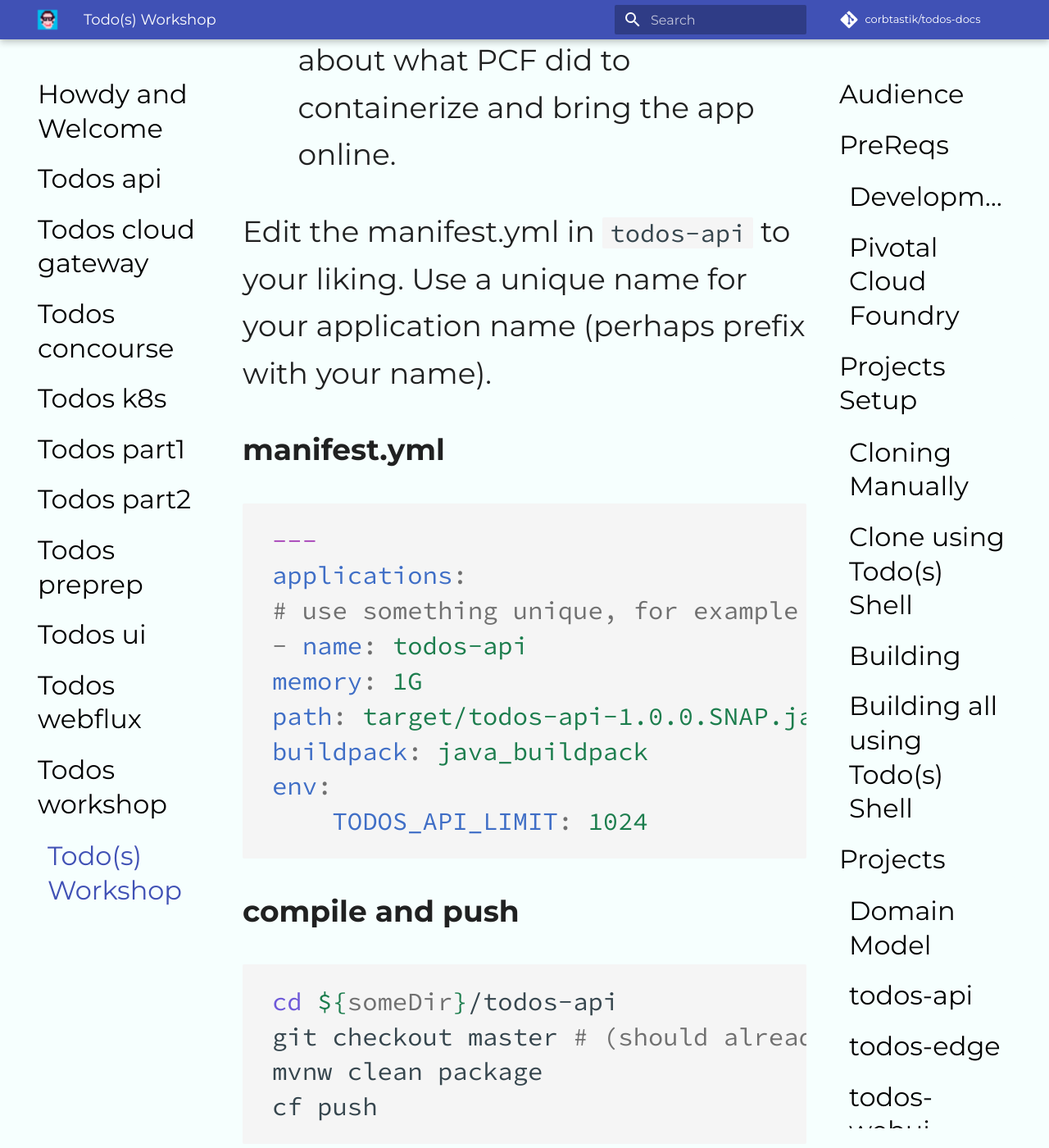
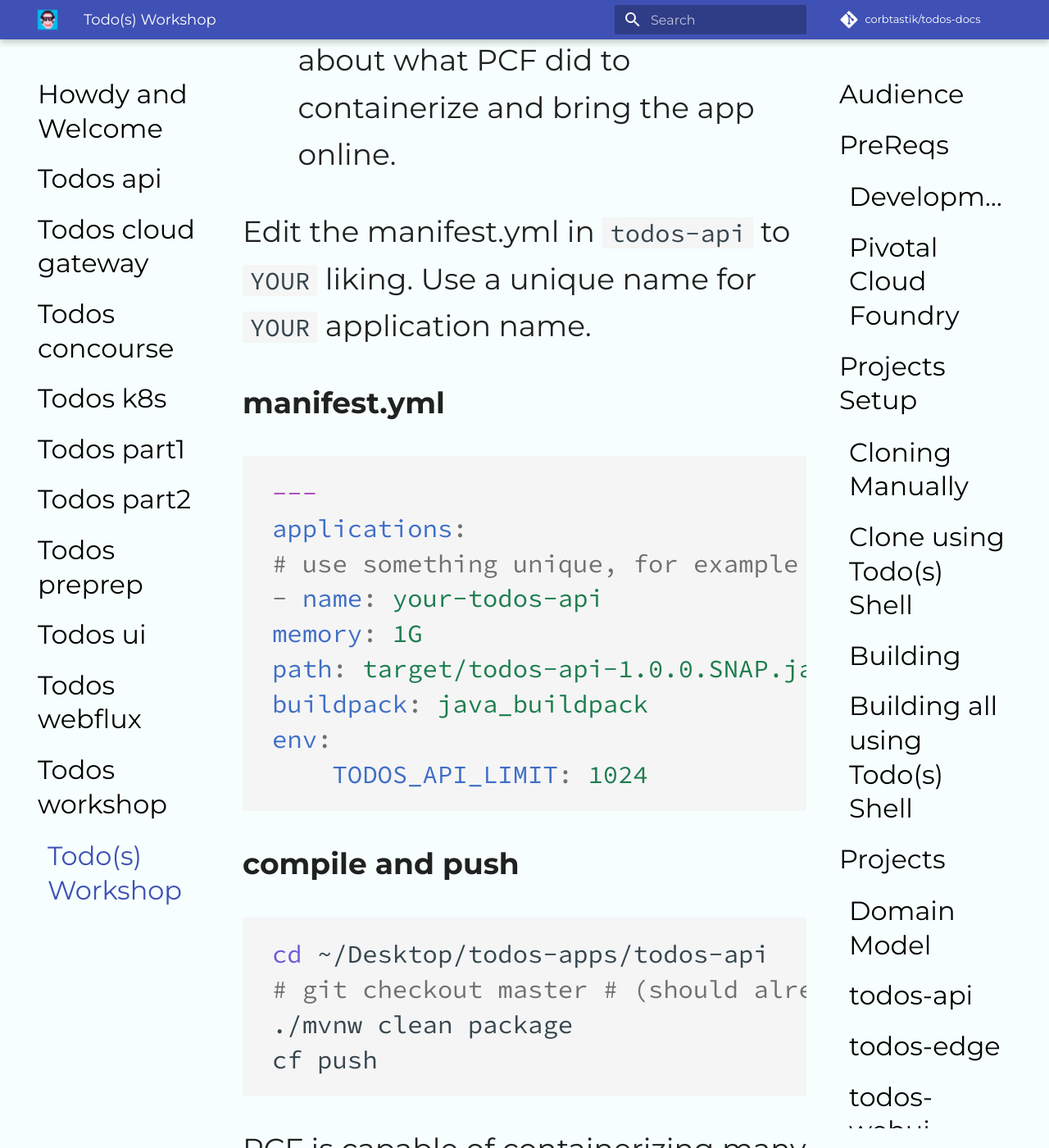
Before and after one commit to adamzwickey/todos-docs, an MkDocs documentation site: the page built from docs/todos-workshop/README.md, in a window 1280 px wide and 1400 px high, scrolled down 34914 px. Shown: the whole window at 82% size. Built offline with MkDocs 1.6.1 and Material for MkDocs 9.7.7, drawn with Linux system fonts in a browser that asks for light colours; comment, search, counter and statistics services are not loaded.

Commit message:
mvp thru shop-1

````diff
--- a/docs/todos-workshop/README.md
+++ b/docs/todos-workshop/README.md
@@ -358,15 +358,15 @@ This Shop is all about getting started with the projects and doing a CF push ice
 
 7. Compile and Push ice-breaker [App](#todos-api) - Now is a good time to talk about what PCF did to containerize and bring the app online.
 
-Edit the manifest.yml in `todos-api` to your liking.  Use a unique name for your application name (perhaps prefix with your name).
+Edit the manifest.yml in `todos-api` to `YOUR` liking.  Use a unique name for `YOUR` application name.
 
 **manifest.yml**
 
 ```yaml
 ---
 applications:
-# use something unique, for example corbs-todos-api
-- name: todos-api
+# use something unique, for example your-todos-api
+- name: your-todos-api
 memory: 1G
 path: target/todos-api-1.0.0.SNAP.jar
 buildpack: java_buildpack
@@ -377,9 +377,9 @@ env:
 **compile and push**
 
 ```bash
-cd ${someDir}/todos-api
-git checkout master # (should already be on master branch)
-mvnw clean package
+cd ~/Desktop/todos-apps/todos-api
+# git checkout master # (should already be on master branch)
+./mvnw clean package
 cf push
 ```
 
````
